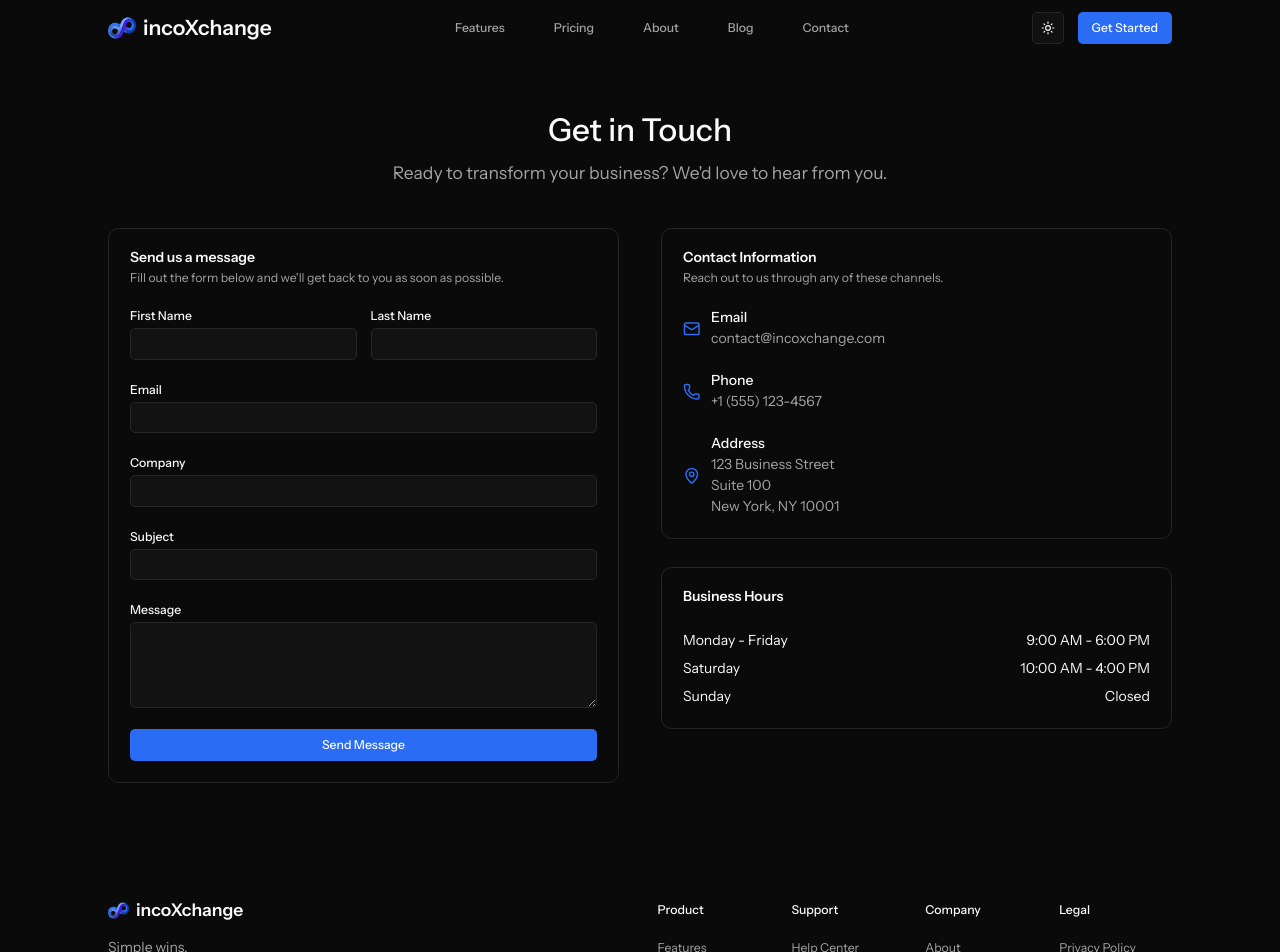
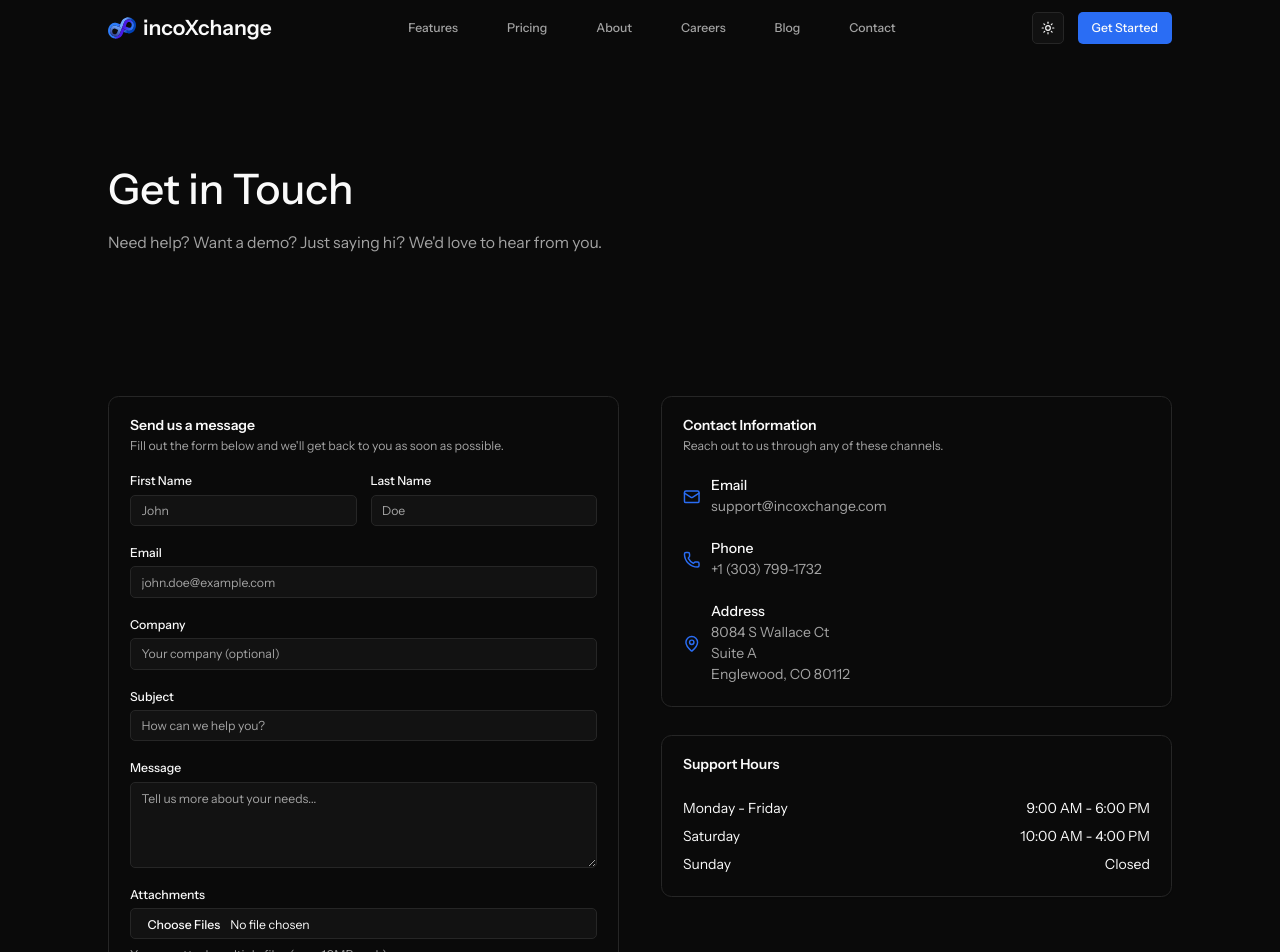
Before and after one commit to vznlabdev/ixc-website, a Next.js app: page /contact in a window 1280 px wide. Shown: the top 952 px of the page. Built offline with nearby package versions, Linux system fonts and the light colour scheme.

Commit message:
contact form

```diff
--- a/package.json
+++ b/package.json
@@ -10,7 +10,9 @@
     "sanity": "sanity dev"
   },
   "dependencies": {
+    "@hookform/resolvers": "^5.1.1",
     "@radix-ui/react-accordion": "^1.2.11",
+    "@radix-ui/react-label": "^2.1.7",
     "@radix-ui/react-slot": "^1.2.3",
     "@radix-ui/react-tabs": "^1.1.12",
     "@sanity/cli": "^3.96.0",
@@ -24,8 +26,10 @@
     "next-themes": "^0.4.6",
     "react": "^19.0.0",
     "react-dom": "^19.0.0",
+    "react-hook-form": "^7.60.0",
     "sanity": "^3.96.0",
-    "tailwind-merge": "^3.3.1"
+    "tailwind-merge": "^3.3.1",
+    "zod": "^3.25.76"
   },
   "devDependencies": {
     "@eslint/eslintrc": "^3",
--- a/src/app/contact/page.tsx
+++ b/src/app/contact/page.tsx
@@ -1,21 +1,60 @@
+"use client"
+
 import { Card, CardContent, CardDescription, CardHeader, CardTitle } from '@/components/ui/card'
 import { Input } from '@/components/ui/input'
 import { Textarea } from '@/components/ui/textarea'
 import { Button } from '@/components/ui/button'
+import { Form, FormControl, FormDescription, FormField, FormItem, FormLabel, FormMessage } from '@/components/ui/form'
 import { Mail, Phone, MapPin } from 'lucide-react'
+import PageHeader from '@/components/PageHeader'
+import { pageContent } from '@/content/pages'
+import { useForm } from 'react-hook-form'
+import { zodResolver } from '@hookform/resolvers/zod'
+import * as z from 'zod'
+
+const formSchema = z.object({
+  firstName: z.string().min(2, {
+    message: "First name must be at least 2 characters.",
+  }),
+  lastName: z.string().min(2, {
+    message: "Last name must be at least 2 characters.",
+  }),
+  email: z.string().email({
+    message: "Please enter a valid email address.",
+  }),
+  company: z.string().optional(),
+  subject: z.string().min(5, {
+    message: "Subject must be at least 5 characters.",
+  }),
+  message: z.string().min(10, {
+    message: "Message must be at least 10 characters.",
+  }),
+  attachments: z.any().optional(),
+})
 
 export default function ContactPage() {
+  const form = useForm<z.infer<typeof formSchema>>({
+    resolver: zodResolver(formSchema),
+    defaultValues: {
+      firstName: "",
+      lastName: "",
+      email: "",
+      company: "",
+      subject: "",
+      message: "",
+    },
+  })
+
+  function onSubmit(values: z.infer<typeof formSchema>) {
+    console.log(values)
+    // Handle form submission here
+  }
   return (
+    <>
+      <PageHeader {...pageContent.contact.header} showButtons={false} />
+
       <div className="py-16 bg-background">
         <div className="max-w-7xl mx-auto px-4 sm:px-6 lg:px-8">
-        <div className="text-center mb-12">
-          <h1 className="text-3xl md:text-4xl font-medium text-foreground mb-4">
-            Get in Touch
-          </h1>
-          <p className="text-xl text-muted-foreground max-w-2xl mx-auto">
-            Ready to transform your business? We&apos;d love to hear from you.
-          </p>
-        </div>
 
         <div className="grid grid-cols-1 lg:grid-cols-2 gap-12">
           {/* Contact Form */}
@@ -27,54 +66,126 @@ export default function ContactPage() {
               </CardDescription>
             </CardHeader>
             <CardContent>
-              <form className="space-y-6">
+              <Form {...form}>
+                <form onSubmit={form.handleSubmit(onSubmit)} className="space-y-6">
                   <div className="grid grid-cols-1 md:grid-cols-2 gap-4">
-                  <div>
-                    <label htmlFor="firstName" className="block text-sm font-medium text-foreground mb-1">
-                      First Name
-                    </label>
-                    <Input id="firstName" name="firstName" type="text" required />
-                  </div>
-                  <div>
-                    <label htmlFor="lastName" className="block text-sm font-medium text-foreground mb-1">
-                      Last Name
-                    </label>
-                    <Input id="lastName" name="lastName" type="text" required />
-                  </div>
+                    <FormField
+                      control={form.control}
+                      name="firstName"
+                      render={({ field }) => (
+                        <FormItem>
+                          <FormLabel>First Name</FormLabel>
+                          <FormControl>
+                            <Input placeholder="John" {...field} />
+                          </FormControl>
+                          <FormMessage />
+                        </FormItem>
+                      )}
+                    />
+                    <FormField
+                      control={form.control}
+                      name="lastName"
+                      render={({ field }) => (
+                        <FormItem>
+                          <FormLabel>Last Name</FormLabel>
+                          <FormControl>
+                            <Input placeholder="Doe" {...field} />
+                          </FormControl>
+                          <FormMessage />
+                        </FormItem>
+                      )}
+                    />
                   </div>
 
-                <div>
-                  <label htmlFor="email" className="block text-sm font-medium text-foreground mb-1">
-                    Email
-                  </label>
-                  <Input id="email" name="email" type="email" required />
-                </div>
+                  <FormField
+                    control={form.control}
+                    name="email"
+                    render={({ field }) => (
+                      <FormItem>
+                        <FormLabel>Email</FormLabel>
+                        <FormControl>
+                          <Input placeholder="john.doe@example.com" type="email" {...field} />
+                        </FormControl>
+                        <FormMessage />
+                      </FormItem>
+                    )}
+                  />
 
-                <div>
-                  <label htmlFor="company" className="block text-sm font-medium text-foreground mb-1">
-                    Company
-                  </label>
-                  <Input id="company" name="company" type="text" />
-                </div>
+                  <FormField
+                    control={form.control}
+                    name="company"
+                    render={({ field }) => (
+                      <FormItem>
+                        <FormLabel>Company</FormLabel>
+                        <FormControl>
+                          <Input placeholder="Your company (optional)" {...field} />
+                        </FormControl>
+                        <FormMessage />
+                      </FormItem>
+                    )}
+                  />
 
-                <div>
-                  <label htmlFor="subject" className="block text-sm font-medium text-foreground mb-1">
-                    Subject
-                  </label>
-                  <Input id="subject" name="subject" type="text" required />
-                </div>
+                  <FormField
+                    control={form.control}
+                    name="subject"
+                    render={({ field }) => (
+                      <FormItem>
+                        <FormLabel>Subject</FormLabel>
+                        <FormControl>
+                          <Input placeholder="How can we help you?" {...field} />
+                        </FormControl>
+                        <FormMessage />
+                      </FormItem>
+                    )}
+                  />
 
-                <div>
-                  <label htmlFor="message" className="block text-sm font-medium text-foreground mb-1">
-                    Message
-                  </label>
-                  <Textarea id="message" name="message" rows={4} required />
-                </div>
+                  <FormField
+                    control={form.control}
+                    name="message"
+                    render={({ field }) => (
+                      <FormItem>
+                        <FormLabel>Message</FormLabel>
+                        <FormControl>
+                          <Textarea
+                            placeholder="Tell us more about your needs..."
+                            rows={4}
+                            {...field}
+                          />
+                        </FormControl>
+                        <FormMessage />
+                      </FormItem>
+                    )}
+                  />
+
+                  <FormField
+                    control={form.control}
+                    name="attachments"
+                    render={({ field: { onChange, ...fieldProps } }) => (
+                      <FormItem>
+                        <FormLabel>Attachments</FormLabel>
+                        <FormControl>
+                          <Input
+                            {...fieldProps}
+                            type="file"
+                            multiple
+                            onChange={(event) =>
+                              onChange(event.target.files && event.target.files[0])
+                            }
+                          />
+                        </FormControl>
+                        <FormDescription>
+                          You can attach multiple files (max 10MB each)
+                        </FormDescription>
+                        <FormMessage />
+                      </FormItem>
+                    )}
+                  />
 
                   <Button type="submit" className="w-full">
                     Send Message
                   </Button>
                 </form>
+              </Form>
             </CardContent>
           </Card>
 
@@ -92,7 +203,7 @@ export default function ContactPage() {
                   <Mail className="h-5 w-5 text-primary" />
                   <div>
                     <p className="font-medium text-foreground">Email</p>
-                    <p className="text-muted-foreground">contact@incoxchange.com</p>
+                    <p className="text-muted-foreground">support@incoxchange.com</p>
                   </div>
                 </div>
 
@@ -100,7 +211,7 @@ export default function ContactPage() {
                   <Phone className="h-5 w-5 text-primary" />
                   <div>
                     <p className="font-medium text-foreground">Phone</p>
-                    <p className="text-muted-foreground">+1 (555) 123-4567</p>
+                    <p className="text-muted-foreground">+1 (303) 799-1732</p>
                   </div>
                 </div>
 
@@ -109,9 +220,9 @@ export default function ContactPage() {
                   <div>
                     <p className="font-medium text-foreground">Address</p>
                     <p className="text-muted-foreground">
-                      123 Business Street<br />
-                      Suite 100<br />
-                      New York, NY 10001
+                      8084 S Wallace Ct<br />
+                      Suite A<br />
+                      Englewood, CO 80112
                     </p>
                   </div>
                 </div>
@@ -120,7 +231,7 @@ export default function ContactPage() {
 
             <Card>
               <CardHeader>
-                <CardTitle>Business Hours</CardTitle>
+                <CardTitle>Support Hours</CardTitle>
               </CardHeader>
               <CardContent>
                 <div className="space-y-2">
@@ -143,5 +254,6 @@ export default function ContactPage() {
         </div>
         </div>
       </div>
+    </>
   )
 }
--- a/src/components/Header.tsx
+++ b/src/components/Header.tsx
@@ -49,6 +49,9 @@ export default function Header() {
             </Link>
             <Link href="/about" className="text-muted-foreground hover:text-foreground px-3 py-2 rounded-md text-sm font-medium transition-colors">
               About
+            </Link>
+            <Link href="/careers" className="text-muted-foreground hover:text-foreground px-3 py-2 rounded-md text-sm font-medium transition-colors">
+              Careers
             </Link>
             <Link href="/blog" className="text-muted-foreground hover:text-foreground px-3 py-2 rounded-md text-sm font-medium transition-colors">
               Blog
@@ -111,6 +114,13 @@ export default function Header() {
                 About
               </Link>
               <Link
+                href="/careers"
+                className="block px-3 py-2 rounded-md text-base font-medium text-muted-foreground hover:text-foreground hover:bg-muted transition-colors"
+                onClick={closeMobileMenu}
+              >
+                Careers
+              </Link>
+              <Link
                 href="/blog"
                 className="block px-3 py-2 rounded-md text-base font-medium text-muted-foreground hover:text-foreground hover:bg-muted transition-colors"
                 onClick={closeMobileMenu}
--- /dev/null
+++ b/src/components/ui/form.tsx
@@ -0,0 +1,167 @@
+"use client"
+
+import * as React from "react"
+import * as LabelPrimitive from "@radix-ui/react-label"
+import { Slot } from "@radix-ui/react-slot"
+import {
+  Controller,
+  FormProvider,
+  useFormContext,
+  useFormState,
+  type ControllerProps,
+  type FieldPath,
+  type FieldValues,
+} from "react-hook-form"
+
+import { cn } from "@/lib/utils"
+import { Label } from "@/components/ui/label"
+
+const Form = FormProvider
+
+type FormFieldContextValue<
+  TFieldValues extends FieldValues = FieldValues,
+  TName extends FieldPath<TFieldValues> = FieldPath<TFieldValues>,
+> = {
+  name: TName
+}
+
+const FormFieldContext = React.createContext<FormFieldContextValue>(
+  {} as FormFieldContextValue
+)
+
+const FormField = <
+  TFieldValues extends FieldValues = FieldValues,
+  TName extends FieldPath<TFieldValues> = FieldPath<TFieldValues>,
+>({
+  ...props
+}: ControllerProps<TFieldValues, TName>) => {
+  return (
+    <FormFieldContext.Provider value={{ name: props.name }}>
+      <Controller {...props} />
+    </FormFieldContext.Provider>
+  )
+}
+
+const useFormField = () => {
+  const fieldContext = React.useContext(FormFieldContext)
+  const itemContext = React.useContext(FormItemContext)
+  const { getFieldState } = useFormContext()
+  const formState = useFormState({ name: fieldContext.name })
+  const fieldState = getFieldState(fieldContext.name, formState)
+
+  if (!fieldContext) {
+    throw new Error("useFormField should be used within <FormField>")
+  }
+
+  const { id } = itemContext
+
+  return {
+    id,
+    name: fieldContext.name,
+    formItemId: `${id}-form-item`,
+    formDescriptionId: `${id}-form-item-description`,
+    formMessageId: `${id}-form-item-message`,
+    ...fieldState,
+  }
+}
+
+type FormItemContextValue = {
+  id: string
+}
+
+const FormItemContext = React.createContext<FormItemContextValue>(
+  {} as FormItemContextValue
+)
+
+function FormItem({ className, ...props }: React.ComponentProps<"div">) {
+  const id = React.useId()
+
+  return (
+    <FormItemContext.Provider value={{ id }}>
+      <div
+        data-slot="form-item"
+        className={cn("grid gap-2", className)}
+        {...props}
+      />
+    </FormItemContext.Provider>
+  )
+}
+
+function FormLabel({
+  className,
+  ...props
+}: React.ComponentProps<typeof LabelPrimitive.Root>) {
+  const { error, formItemId } = useFormField()
+
+  return (
+    <Label
+      data-slot="form-label"
+      data-error={!!error}
+      className={cn("data-[error=true]:text-destructive", className)}
+      htmlFor={formItemId}
+      {...props}
+    />
+  )
+}
+
+function FormControl({ ...props }: React.ComponentProps<typeof Slot>) {
+  const { error, formItemId, formDescriptionId, formMessageId } = useFormField()
+
+  return (
+    <Slot
+      data-slot="form-control"
+      id={formItemId}
+      aria-describedby={
+        !error
+          ? `${formDescriptionId}`
+          : `${formDescriptionId} ${formMessageId}`
+      }
+      aria-invalid={!!error}
+      {...props}
+    />
+  )
+}
+
+function FormDescription({ className, ...props }: React.ComponentProps<"p">) {
+  const { formDescriptionId } = useFormField()
+
+  return (
+    <p
+      data-slot="form-description"
+      id={formDescriptionId}
+      className={cn("text-muted-foreground text-sm", className)}
+      {...props}
+    />
+  )
+}
+
+function FormMessage({ className, ...props }: React.ComponentProps<"p">) {
+  const { error, formMessageId } = useFormField()
+  const body = error ? String(error?.message ?? "") : props.children
+
+  if (!body) {
+    return null
+  }
+
+  return (
+    <p
+      data-slot="form-message"
+      id={formMessageId}
+      className={cn("text-destructive text-sm", className)}
+      {...props}
+    >
+      {body}
+    </p>
+  )
+}
+
+export {
+  useFormField,
+  Form,
+  FormItem,
+  FormLabel,
+  FormControl,
+  FormDescription,
+  FormMessage,
+  FormField,
+}
--- /dev/null
+++ b/src/components/ui/label.tsx
@@ -0,0 +1,24 @@
+"use client"
+
+import * as React from "react"
+import * as LabelPrimitive from "@radix-ui/react-label"
+
+import { cn } from "@/lib/utils"
+
+function Label({
+  className,
+  ...props
+}: React.ComponentProps<typeof LabelPrimitive.Root>) {
+  return (
+    <LabelPrimitive.Root
+      data-slot="label"
+      className={cn(
+        "flex items-center gap-2 text-sm leading-none font-medium select-none group-data-[disabled=true]:pointer-events-none group-data-[disabled=true]:opacity-50 peer-disabled:cursor-not-allowed peer-disabled:opacity-50",
+        className
+      )}
+      {...props}
+    />
+  )
+}
+
+export { Label }
--- a/src/content/pages.ts
+++ b/src/content/pages.ts
@@ -283,6 +283,16 @@ export const pageContent = {
       }
     ]
   },
+  contact: {
+    header: {
+      title: "Get in Touch",
+      subtitle: "Need help? Want a demo? Just saying hi? We'd love to hear from you.",
+      primaryButtonText: "Schedule Demo",
+      primaryButtonUrl: "/demo",
+      secondaryButtonText: "View Features",
+      secondaryButtonUrl: "/features"
+    }
+  },
   home: {
     cta: {
       title: "Ready to End Contractor Chaos?",
```
Also changed, not shown: 1 other file (tests, documents, lock files or other folders). Lines whose indentation alone changed are shown as unchanged.
